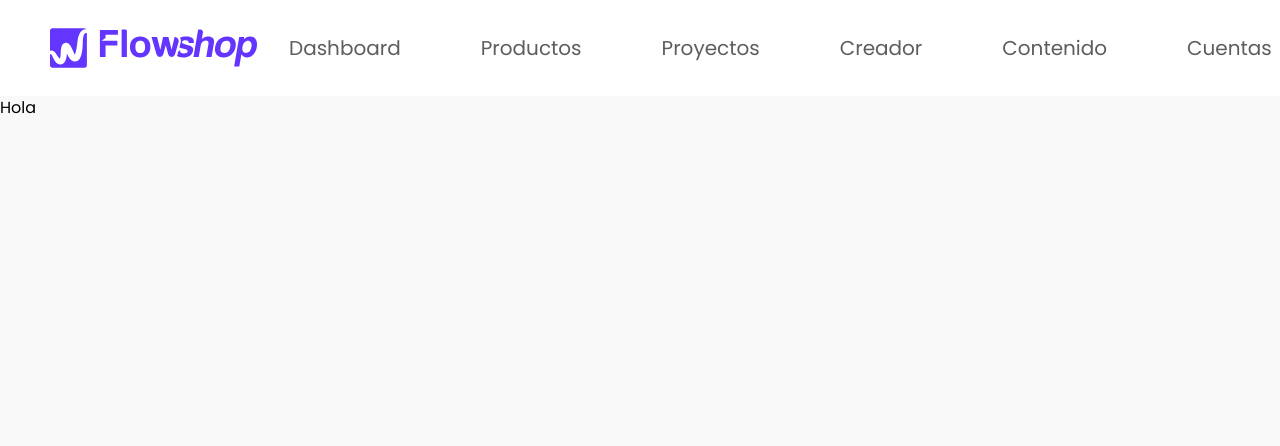
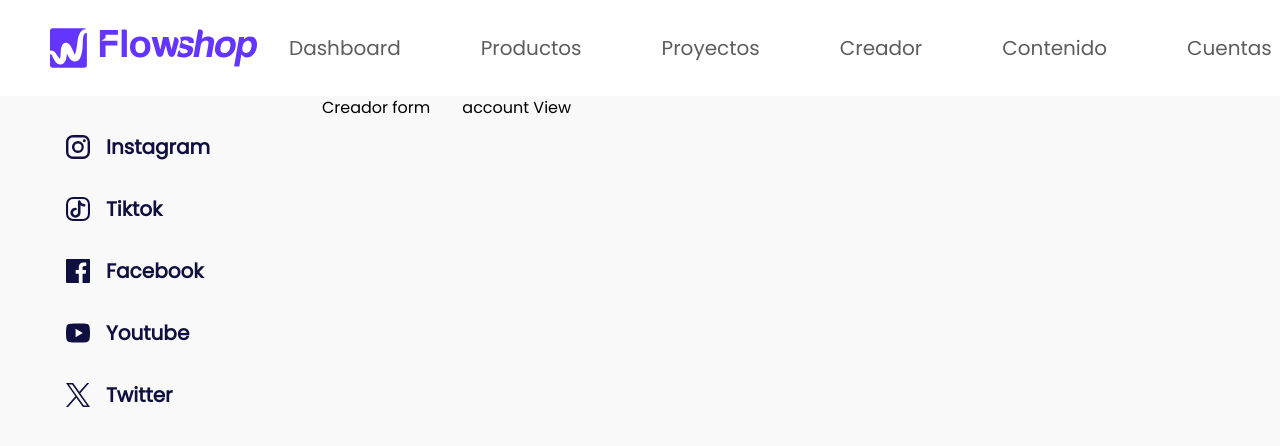
Before and after one commit to KevinV2dev/Flowshopy-main, a Next.js app: page /LayoutApp/Creador in a window 1280 px wide. Shown: the top 446 px of the page. Built offline with nearby package versions, Linux system fonts and the light colour scheme.

Commit message:
add array sideredes creator

```diff
--- a/src/app/LayoutApp/Creador/page.tsx
+++ b/src/app/LayoutApp/Creador/page.tsx
@@ -1,13 +1,25 @@
 import React from 'react'
 import MainLayout from '../../components/MainLayout'
-
-
+import IconInstagram from '@/app/assets/Icons/iconInstagram';
+import SideRedes from '../../components/Sideredes'
 const Creador:React.FC = () => {
   return (
     <MainLayout>
-    <div>
-      Hola
-    </div>
+      <div className='Layout-Creador flex gap-[32px] '>
+
+        <div className='flex flex-col Sidebar-redes mt-[32px] ml-[50px]  justify-center w-[240px] gap-6'>
+            <SideRedes/>
+        </div>
+
+        <div>
+          Creador form
+        </div>
+
+        <div>
+          account View
+        </div>
+
+     </div>
     </MainLayout>
   );
 };
--- /dev/null
+++ b/src/app/assets/Icons/IconFacebook.tsx
@@ -0,0 +1,17 @@
+import * as React from "react"
+import { SVGProps } from "react"
+const IconFacebook = (props: SVGProps<SVGSVGElement>) => (
+  <svg
+    xmlns="http://www.w3.org/2000/svg"
+    width={24}
+    height={24}
+    fill="none"
+    {...props}
+  >
+    <path
+      fill="#101040"
+      d="M23.039 0H.96A.96.96 0 0 0 0 .961V23.04c0 .53.427.961.961.961H23.04a.96.96 0 0 0 .961-.961V.96A.96.96 0 0 0 23.039 0Zm-2.772 7.003H18.35c-1.502 0-1.795.714-1.795 1.763v2.314h3.589l-.468 3.62h-3.12v9.295h-3.744v-9.29h-3.13V11.08h3.13V8.41c0-3.1 1.892-4.786 4.658-4.786 1.327 0 2.463.097 2.797.144v3.239-.005Z"
+    />
+  </svg>
+)
+export default IconFacebook
--- /dev/null
+++ b/src/app/assets/Icons/IconInstagram.tsx
@@ -0,0 +1,17 @@
+import * as React from "react"
+import { SVGProps } from "react"
+const IconInstagram = (props: SVGProps<SVGSVGElement>) => (
+  <svg
+    xmlns="http://www.w3.org/2000/svg"
+    width={24}
+    height={24}
+    fill="none"
+    {...props}
+  >
+    <path
+      fill="#101040"
+      d="M6.958 0h10.08A6.968 6.968 0 0 1 24 6.963v10.08a6.977 6.977 0 0 1-2.036 4.92A6.955 6.955 0 0 1 17.042 24H6.962A6.968 6.968 0 0 1 0 17.037V6.963c0-1.846.735-3.615 2.036-4.921A6.955 6.955 0 0 1 6.958.005V0ZM6.72 2.402a4.325 4.325 0 0 0-3.054 1.265A4.312 4.312 0 0 0 2.402 6.72v10.563a4.32 4.32 0 0 0 4.32 4.32h10.562a4.325 4.325 0 0 0 3.055-1.265 4.312 4.312 0 0 0 1.265-3.055V6.72a4.32 4.32 0 0 0-4.32-4.32H6.72Zm11.581 1.8A1.494 1.494 0 0 1 19.8 5.697a1.494 1.494 0 0 1-1.497 1.496 1.494 1.494 0 0 1-1.496-1.496 1.494 1.494 0 0 1 1.496-1.496Zm-6.3 1.8a6.003 6.003 0 0 1 0 12.002A6.003 6.003 0 0 1 7.76 7.76a6.003 6.003 0 0 1 4.243-1.759Zm0 2.4a3.6 3.6 0 1 0 0 7.201 3.6 3.6 0 0 0 0-7.2Z"
+    />
+  </svg>
+)
+export default IconInstagram
--- /dev/null
+++ b/src/app/assets/Icons/IconTiktok.tsx
@@ -0,0 +1,21 @@
+import * as React from "react"
+import { SVGProps } from "react"
+const IconTiktok = (props: SVGProps<SVGSVGElement>) => (
+  <svg
+    xmlns="http://www.w3.org/2000/svg"
+    width={24}
+    height={24}
+    fill="none"
+    {...props}
+  >
+    <path
+      fill="#101040"
+      d="M9.51 20.766a5.064 5.064 0 0 1-3.56-1.475 5.028 5.028 0 0 1 3.556-8.585 1.294 1.294 0 0 1 0 2.588c-.487 0-.953.145-1.356.414a2.446 2.446 0 0 0-.373 3.762c.342.346.776.574 1.252.667a2.447 2.447 0 0 0 2.51-1.04c.27-.404.409-.87.409-1.356V4.528c0-.637.46-1.175 1.087-1.278a1.289 1.289 0 0 1 1.433.87c.01.025.983 2.85 3.752 2.85a1.294 1.294 0 0 1 0 2.588 6.079 6.079 0 0 1-3.69-1.211v7.39a5.031 5.031 0 0 1-5.025 5.03h.006Z"
+    />
+    <path
+      fill="#101040"
+      d="M16.875 24h-9.75a7.08 7.08 0 0 1-5.04-2.085A7.09 7.09 0 0 1 0 16.875v-9.75a7.08 7.08 0 0 1 2.085-5.04A7.08 7.08 0 0 1 7.125 0h9.75a7.08 7.08 0 0 1 5.04 2.085A7.08 7.08 0 0 1 24 7.125v9.75a7.08 7.08 0 0 1-2.085 5.04A7.08 7.08 0 0 1 16.875 24ZM7.125 2.07A5.03 5.03 0 0 0 3.55 3.55a5.03 5.03 0 0 0-1.48 3.575v9.75a5.03 5.03 0 0 0 1.48 3.575 5.03 5.03 0 0 0 3.575 1.48h9.75c1.35 0 2.618-.528 3.575-1.48a5.009 5.009 0 0 0 1.48-3.575v-9.75c0-1.35-.528-2.618-1.48-3.575a5.009 5.009 0 0 0-3.575-1.48h-9.75Z"
+    />
+  </svg>
+)
+export default IconTiktok
--- /dev/null
+++ b/src/app/assets/Icons/IconX.tsx
@@ -0,0 +1,17 @@
+import * as React from "react"
+import { SVGProps } from "react"
+const IconX = (props: SVGProps<SVGSVGElement>) => (
+  <svg
+    xmlns="http://www.w3.org/2000/svg"
+    width={24}
+    height={24}
+    fill="none"
+    {...props}
+  >
+    <path
+      fill="#101040"
+      d="M14.286 10.162 23.224 0h-2.12L13.35 8.825 7.148 0H0l9.37 13.345L0 24h2.119l8.192-9.318L16.857 24h7.148l-9.72-13.838Zm-2.9 3.301-.952-1.327L2.88 1.563h3.25l6.094 8.532.951 1.326L21.1 22.514h-3.25l-6.465-9.051Z"
+    />
+  </svg>
+)
+export default IconX
--- /dev/null
+++ b/src/app/assets/Icons/IconYt.tsx
@@ -0,0 +1,17 @@
+import * as React from "react"
+import { SVGProps } from "react"
+const IconYt = (props: SVGProps<SVGSVGElement>) => (
+  <svg
+  xmlns="http://www.w3.org/2000/svg"
+  width={24}
+  height={20}
+  fill="none"
+  {...props}
+>
+  <path
+    fill="#101040"
+    d="M12.298.401c.643 0 2.242.02 3.949.088l.607.025c1.717.082 3.429.221 4.277.458 1.136.319 2.026 1.25 2.324 2.427.478 1.871.54 5.521.545 6.406v.39c-.01.885-.067 4.535-.55 6.407-.303 1.182-1.198 2.113-2.324 2.426-.848.237-2.566.376-4.278.458l-.606.026c-1.702.066-3.306.082-3.949.087h-.591c-1.357-.01-7.028-.072-8.833-.57-1.131-.32-2.026-1.25-2.324-2.427C.067 14.73.005 11.08 0 10.195v-.39C.005 8.92.067 5.27.545 3.399.848 2.216 1.743 1.285 2.874.972 4.679.468 10.35.406 11.707.402h.591ZM9.604 5.8v8.4l7.198-4.2-7.198-4.2Z"
+  />
+</svg>
+)
+export default IconYt
--- /dev/null
+++ b/src/app/components/Sideredes.tsx
@@ -0,0 +1,33 @@
+import React from 'react';
+import IconInstagram from '../assets/Icons/iconInstagram';
+import IconTiktok from '../assets/Icons/IconTiktok';
+import IconFacebook from '../assets/Icons/IconFacebook';
+import IconYt from '../assets/Icons/IconYt';
+import IconX from '../assets/Icons/IconX';
+
+const redesItems = [
+  {name: 'Instagram', icon: <IconInstagram/> },
+  {name: 'Tiktok', icon:<IconTiktok/>},
+  {name:'Facebook', icon:<IconFacebook/>},
+  {name:'Youtube', icon:<IconYt/>},
+  {name:'Twitter', icon:<IconX/>}
+]
+
+const sidered: React.FC = () => {
+  return (
+    <>
+    {redesItems.map((item) => (
+      <div className='flex items-center px-4 py-1  gap-4'
+      key={item.name}>
+          {item.icon}
+          <span className='side-redes-span'>{item.name}</span>
+          </div>
+
+    ))}
+
+
+    </>
+  );
+};
+
+export default sidered;
--- a/src/app/globals.css
+++ b/src/app/globals.css
@@ -58,3 +58,11 @@
 
 .Icon-Notify:active .svg-Notify{fill:#FFF;}
 .Icon-Notify:active{background-color: #6335FF;}
+
+.side-redes-span{
+  color: var(--Dark-ocean, #101040);
+font-size: 20px;
+font-style: normal;
+font-weight: 600;
+line-height: normal;
+}
--- a/src/app/page.tsx
+++ b/src/app/page.tsx
@@ -15,6 +15,7 @@
         <h1 className="text-zinc-900">Login | FLOWSHOPY</h1>
         <input type="email" name="Hola" id="" placeholder="correo" />
         <Link href='/LayoutApp'>
+
         <input id='btn-login' type="button" value="Login" className="bg-blue-500 hover:bg-blue-700 text-white font-bold py-2 px-4 rounded cursor-pointer" />
         </Link>
       </form>
```
